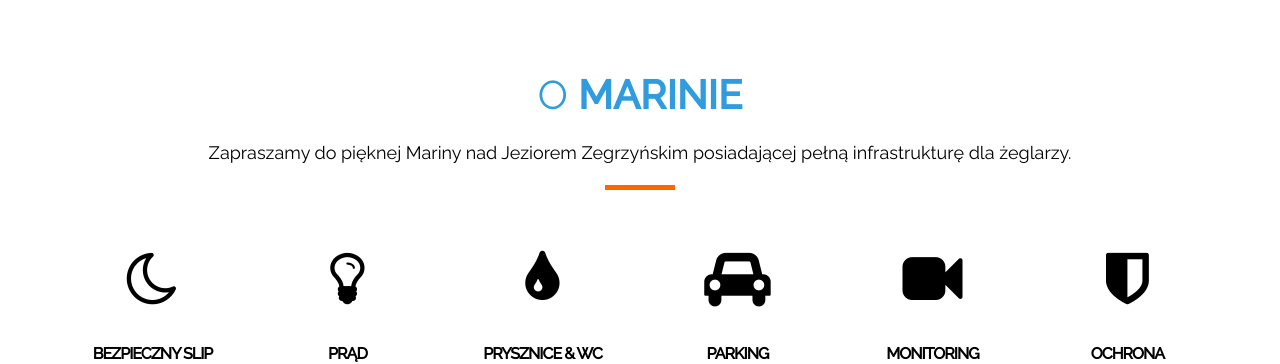
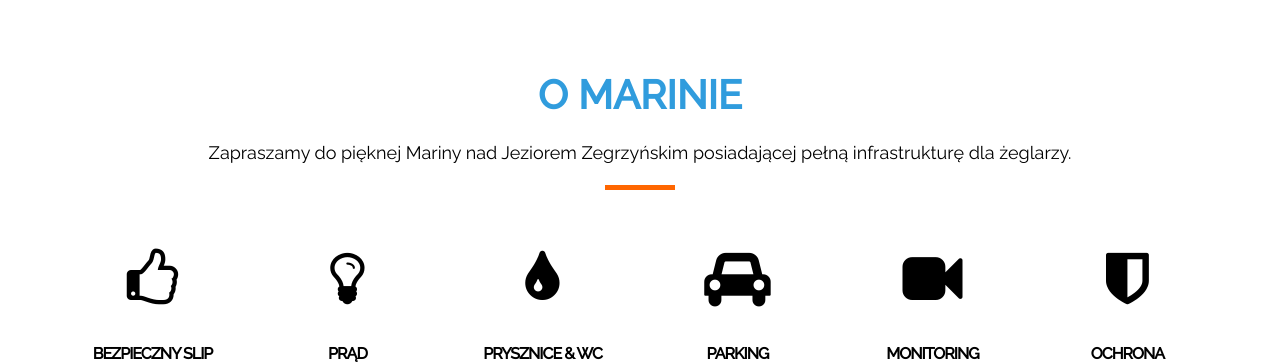
Before and after one commit to marinazegrze/marinazegrze.github.io, a plain HTML site: page index.html in a window 1280 px wide. Shown: the part 659-1023 px from the top of the page. Drawn offline with Linux system fonts and the light colour scheme; some packages are replaced by stand-ins of ours.

Commit message:
Change icon

```diff
--- a/index.html
+++ b/index.html
@@ -107,7 +107,7 @@
                 <div class="row">
                     <div class="col-md-12">
                         <div class="feature_header text-center">
-                            <h3 class="feature_title">O <b>MARINIE</b></h3>
+                            <h3 class="feature_title"><b>O MARINIE</b></h3>
                             <h4 class="feature_sub">Zapraszamy do pięknej Mariny nad Jeziorem Zegrzyńskim posiadającej pełną infrastrukturę dla żeglarzy.<br></h4>
                             <div class="divider"></div>
                         </div>
@@ -117,7 +117,7 @@
                     <div class="main_feature text-center">
                                             <div class="col-md-2 col-xs-12 col-sm-6">
                                 <div class="feature_content">
-                                    <i class="fa fa-moon-o"></i>
+                                    <i class="fa fa-thumbs-o-up"></i>
                                     <h5>Bezpieczny slip</h5>
                                 </div>
                             </div>
```
